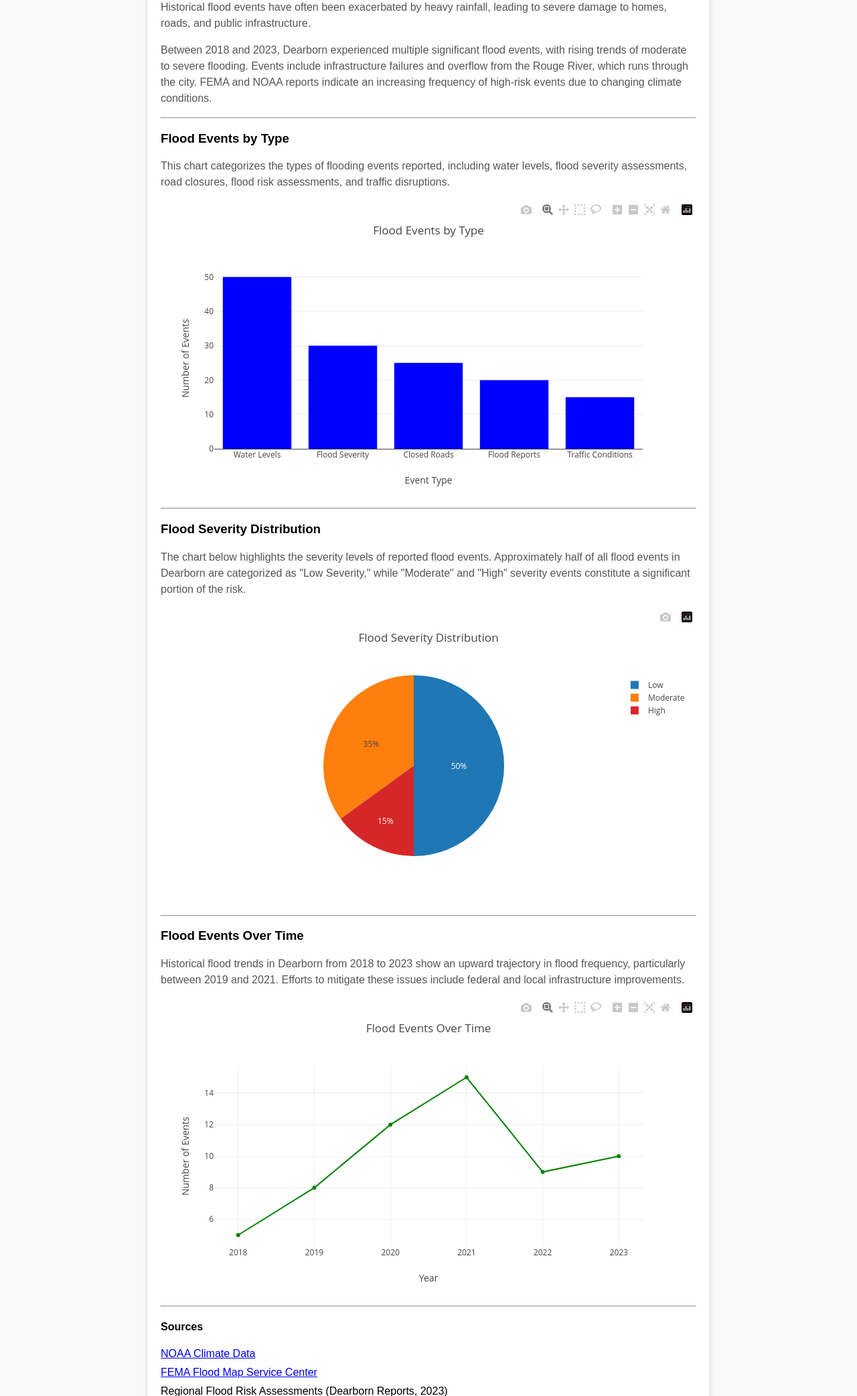
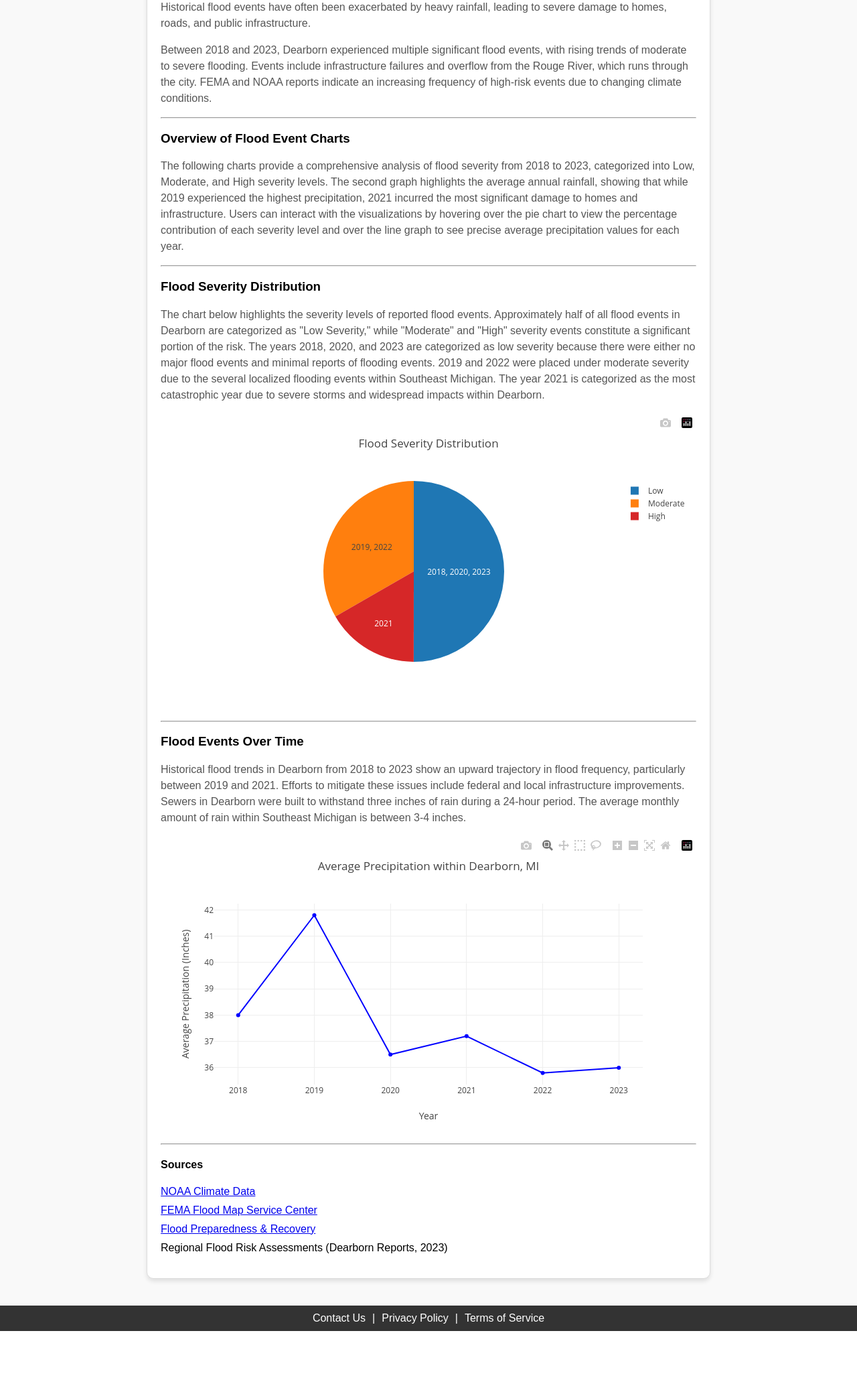
Before and after one commit to leahmirch/FloodSafeDearborn, a Flask app: page /statistical_data in a window 1280 px wide. Shown: the part 249-2333 px from the top of the page at 67% size. After the commit the page ends 2236 px from the top, so only its background shows below. Run offline with Flask 3, Linux system fonts and the light colour scheme; data that the repository does not hold is empty; some libraries are stand-ins or nearby versions.

Commit message:
Sukeina Ammar: Updated statistical data page graphs with accurate data and text

```diff
--- a/frontend/templates/statistical_data.html
+++ b/frontend/templates/statistical_data.html
@@ -15,9 +15,10 @@
 
     <!-- Events by Type -->
     <section>
-        <h3><strong>Flood Events by Type</strong></h3>
+        <h3><strong>Overview of Flood Event Charts</strong></h3>
         <p>
-            This chart categorizes the types of flooding events reported, including water levels, flood severity assessments, road closures, flood risk assessments, and traffic disruptions.
+            The following charts provide a comprehensive analysis of flood severity from 2018 to 2023, categorized into Low, Moderate, and High severity levels. The second graph highlights the average annual rainfall, showing that while 2019 experienced the highest precipitation, 2021 incurred the most significant damage to homes and infrastructure.
+            Users can interact with the visualizations by hovering over the pie chart to view the percentage contribution of each severity level and over the line graph to see precise average precipitation values for each year.
         </p>
         <div id="events-by-type"></div>
     </section>
@@ -28,7 +29,10 @@
     <section>
         <h3><strong>Flood Severity Distribution</strong></h3>
         <p>
-            The chart below highlights the severity levels of reported flood events. Approximately half of all flood events in Dearborn are categorized as "Low Severity," while "Moderate" and "High" severity events constitute a significant portion of the risk.
+            The chart below highlights the severity levels of reported flood events.
+            Approximately half of all flood events in Dearborn are categorized as "Low Severity," while "Moderate" and "High" severity events constitute a significant portion of the risk.
+            The years 2018, 2020, and 2023 are categorized as low severity because there were either no major flood events and minimal reports of flooding events. 2019 and 2022 were placed under moderate severity due to the several localized flooding events within Southeast Michigan.
+            The year 2021 is categorized as the most catastrophic year due to severe storms and widespread impacts within Dearborn.
         </p>
         <div id="flood-severity"></div>
     </section>
@@ -39,7 +43,7 @@
     <section>
         <h3><strong>Flood Events Over Time</strong></h3>
         <p>
-            Historical flood trends in Dearborn from 2018 to 2023 show an upward trajectory in flood frequency, particularly between 2019 and 2021. Efforts to mitigate these issues include federal and local infrastructure improvements.
+            Historical flood trends in Dearborn from 2018 to 2023 show an upward trajectory in flood frequency, particularly between 2019 and 2021. Efforts to mitigate these issues include federal and local infrastructure improvements.  Sewers in Dearborn were built to withstand three inches of rain during a 24-hour period. The average monthly amount of rain within Southeast Michigan is between 3-4 inches.
         </p>
         <div id="flood-events-over-time"></div>
     </section>
@@ -55,6 +59,11 @@
             <li>
                 <a href="https://msc.fema.gov" target="_blank">FEMA Flood Map Service Center</a>
             </li>
+
+            <li>
+                <a href="https://dearborn.gov/residents/flood-preparedness-%26-recovery#" target="_blank">Flood Preparedness & Recovery</a>
+            </li>
+
             <li>
                 Regional Flood Risk Assessments (Dearborn Reports, 2023)
             </li>
@@ -64,44 +73,37 @@
 
 <script src="https://cdn.plot.ly/plotly-2.20.0.min.js"></script>
 <script>
-    const eventsByType = [
-        {
-            x: ['Water Levels', 'Flood Severity', 'Closed Roads', 'Flood Reports', 'Traffic Conditions'],
-            y: [50, 30, 25, 20, 15],
-            type: 'bar',
-            marker: { color: 'blue' }
-        }
-    ];
-    Plotly.newPlot('events-by-type', eventsByType, {
-        title: 'Flood Events by Type',
-        xaxis: { title: 'Event Type' },
-        yaxis: { title: 'Number of Events' }
-    });
+  //place it here
 
     const floodSeverity = [
         {
             labels: ['Low', 'Moderate', 'High'],
-            values: [50, 35, 15],
+            values: [50, 33.3, 16.67],
             type: 'pie',
-            marker: { colors: ['#1f77b4', '#ff7f0e', '#d62728'] }
+            marker: { colors: ['#1f77b4', '#ff7f0e', '#d62728'] },
+            text: ['2018, 2020, 2023', '2019, 2022', '2021'], //display text on the pie chart to signify the years
+            textinfo: 'text', // Display the custom text (years) on the pie chart
+            hoverinfo: 'label+value' // Show label and value on hover
+
         }
     ];
     Plotly.newPlot('flood-severity', floodSeverity, {
         title: 'Flood Severity Distribution'
     });
 
+
     const eventsOverTime = [
         {
             x: ['2018', '2019', '2020', '2021', '2022', '2023'],
-            y: [5, 8, 12, 15, 9, 10],
+            y: [38.0, 41.8, 36.5, 37.2, 35.8, 36.0],
             type: 'line',
-            line: { color: 'green' }
+            line: { color: 'blue' }
         }
     ];
     Plotly.newPlot('flood-events-over-time', eventsOverTime, {
-        title: 'Flood Events Over Time',
+        title: 'Average Precipitation within Dearborn, MI',
         xaxis: { title: 'Year' },
-        yaxis: { title: 'Number of Events' }
+        yaxis: { title: 'Average Precipitation (Inches)' }
     });
 </script>
 {% endblock %}
```
Also changed, not shown: README.md.
